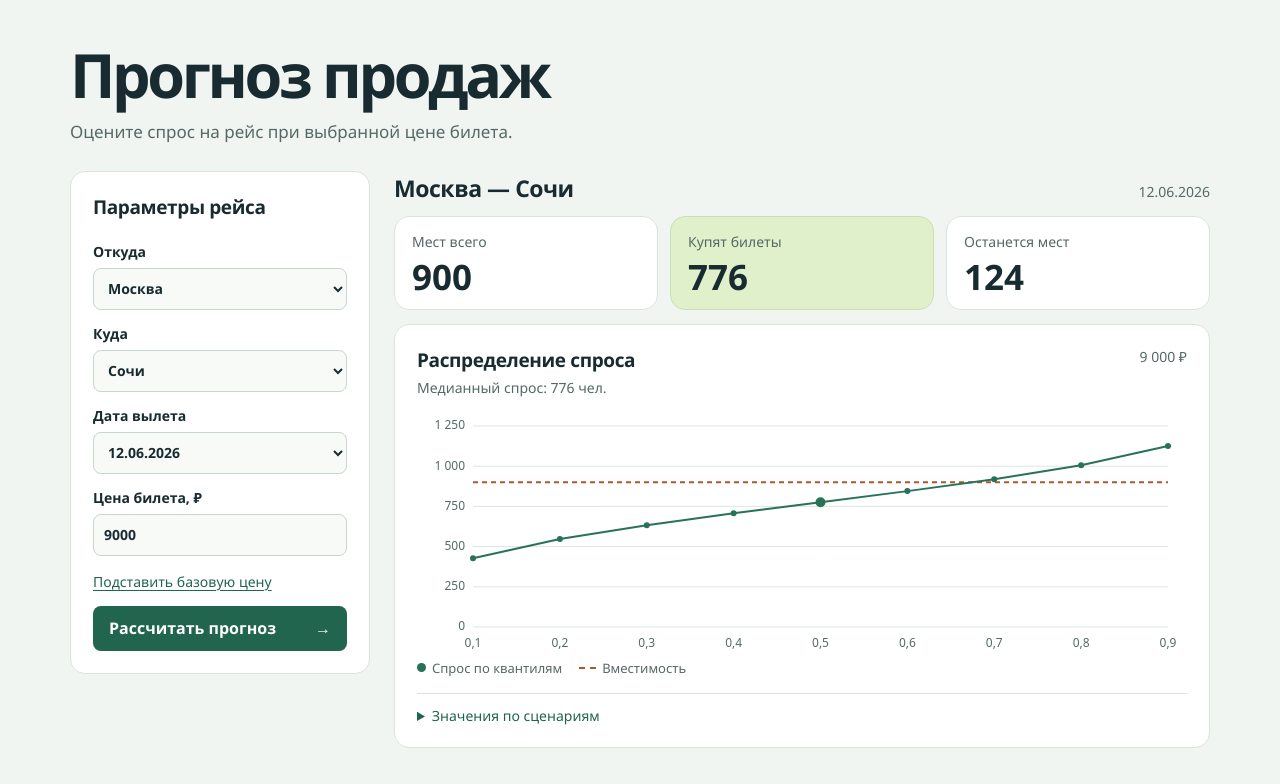
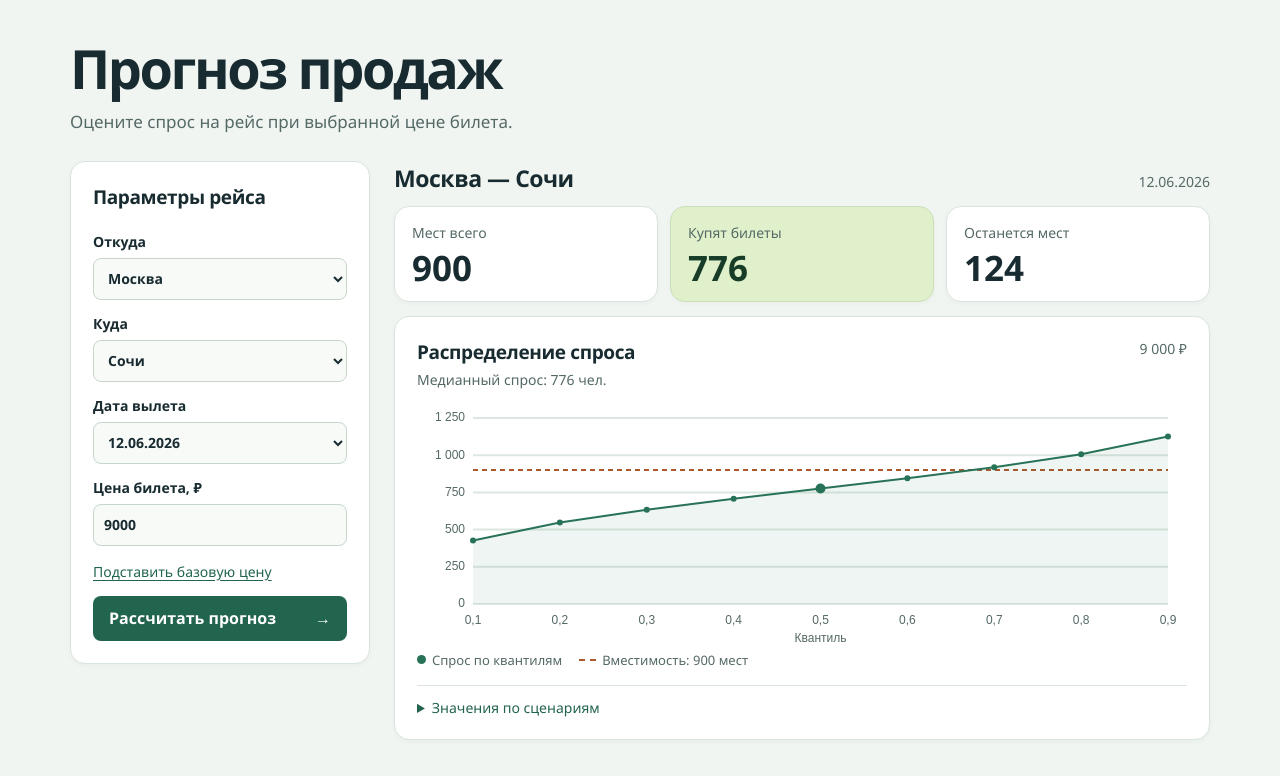
Before and after one commit to ZakovenkoRoman/reshis-airfare, a Flask app: page / in a window 1280 px wide. Shown: the part 68-852 px from the top of the page. Run offline with Flask 3, Linux system fonts and the light colour scheme; data comes from the database, SQL or seed files in the repository.

Commit message:
Обновлён график и добавлен журнал действий

```diff
--- a/app.py
+++ b/app.py
@@ -3,6 +3,7 @@ import re
 import secrets
 import sqlite3
 from contextlib import closing
+from datetime import datetime, timezone
 from pathlib import Path
 from time import time
 
@@ -32,6 +33,12 @@ def create_app():
                 name TEXT PRIMARY KEY,
                 value TEXT NOT NULL
             );
+            CREATE TABLE IF NOT EXISTS activity (
+                id INTEGER PRIMARY KEY,
+                created INTEGER NOT NULL,
+                action TEXT NOT NULL,
+                details TEXT NOT NULL
+            );
         """)
         db.execute(
             "INSERT OR IGNORE INTO settings VALUES ('session_key', ?)",
@@ -49,6 +56,27 @@ def create_app():
     )
     dummy_password_hash = generate_password_hash(secrets.token_hex(16))
 
+    def record(action, details=""):
+        try:
+            with closing(sqlite3.connect(database, timeout=1)) as db, db:
+                db.execute(
+                    "INSERT INTO activity (created, action, details) VALUES (?, ?, ?)",
+                    (int(time()), action, details),
+                )
+                db.execute("DELETE FROM activity WHERE id <= last_insert_rowid() - 10000")
+        except sqlite3.Error:
+            app.logger.exception("Не удалось записать действие")
+
+    @app.cli.command("activity")
+    def show_activity():
+        with closing(sqlite3.connect(database)) as db:
+            rows = db.execute(
+                "SELECT created, action, details FROM activity ORDER BY id DESC LIMIT 100"
+            ).fetchall()
+        for created, action, details in rows:
+            date = datetime.fromtimestamp(created, timezone.utc).isoformat()
+            print(f"{date}\t{action}\t{details}")
+
     @app.after_request
     def security_headers(response):
         response.headers["X-Content-Type-Options"] = "nosniff"
@@ -62,6 +90,7 @@ def create_app():
 
     @app.get("/")
     def index():
+        record("visit")
         return render_template("index.html", routes=ROUTES, dates=DATES)
 
     @app.get("/api/forecast")
@@ -70,10 +99,15 @@ def create_app():
             price = float(request.args.get("price", ""))
         except ValueError:
             return jsonify(error="Введите цену билета."), 400
+        route = request.args.get("route")
+        date = request.args.get("date")
         try:
-            return jsonify(calculate(request.args.get("route"), request.args.get("date"), price))
+            result = calculate(route, date, price)
         except ValueError as error:
             return jsonify(error=str(error)), 400
+        if request.args.get("preview") != "1":
+            record("forecast", f"{route} {date} {price:g}")
+        return jsonify(result)
 
     @app.get("/api/session")
     def current_session():
@@ -88,6 +122,8 @@ def create_app():
         if not token or not secrets.compare_digest(token.encode("ascii"), supplied):
             return jsonify(error="Обновите страницу и попробуйте ещё раз."), 403
         if action == "logout":
+            if session.get("login"):
+                record("logout")
             session.clear()
             return current_session()
         if action not in {"login", "register"}:
@@ -128,6 +164,7 @@ def create_app():
                     return jsonify(error="Неверный логин или пароль."), 401
         session.clear()
         session["login"] = login
+        record(action)
         return current_session()
 
     return app
--- a/public_html/assets/app.js
+++ b/public_html/assets/app.js
@@ -7,9 +7,11 @@ const format = new Intl.NumberFormat("ru-RU");
 let currentForecast;
 
 async function api(path, options) {
-  const response = await fetch(new URL(path, document.baseURI), options);
-  const json = await response.json();
-  if (!response.ok) throw new Error(json.error || "Сервис временно недоступен.");
+  const unavailable = "Сервис временно недоступен. Попробуйте ещё раз.";
+  const response = await fetch(new URL(path, document.baseURI), options)
+    .catch(() => { throw new Error(unavailable); });
+  const json = await response.json().catch(() => { throw new Error(unavailable); });
+  if (!response.ok) throw new Error(json.error || unavailable);
   return json;
 }
 
@@ -23,16 +25,19 @@ function drawChart() {
   const { scenarios, seats } = currentForecast;
   const { width, height } = canvas.getBoundingClientRect();
   const scale = window.devicePixelRatio || 1;
-  canvas.width = Math.round(width * scale);
-  canvas.height = Math.round(height * scale);
+  const pixelWidth = Math.round(width * scale);
+  const pixelHeight = Math.round(height * scale);
+  if (canvas.width !== pixelWidth) canvas.width = pixelWidth;
+  if (canvas.height !== pixelHeight) canvas.height = pixelHeight;
   const ctx = canvas.getContext("2d");
-  ctx.scale(scale, scale);
-  ctx.font = "12px system-ui";
+  ctx.setTransform(scale, 0, 0, scale, 0, 0);
+  ctx.clearRect(0, 0, width, height);
+  ctx.font = "12px sans-serif";
   ctx.textBaseline = "middle";
 
   const left = 56;
   const right = width - 19;
-  const bottom = height - 28;
+  const bottom = height - 43;
   const top = 16;
   const step = Math.max(50, Math.ceil(Math.max(seats, ...scenarios.map(s => s.demand)) / 250) * 50);
   const x = i => left + i * (right - left) / 8;
@@ -60,9 +65,15 @@ function drawChart() {
   ctx.setLineDash([]);
 
   ctx.strokeStyle = "#287357";
-  ctx.beginPath();
-  scenarios.forEach((item, i) => ctx.lineTo(x(i), y(item.demand)));
-  ctx.stroke();
+  const line = new Path2D();
+  scenarios.forEach((item, i) => line.lineTo(x(i), y(item.demand)));
+  const area = new Path2D(line);
+  area.lineTo(right, bottom);
+  area.lineTo(left, bottom);
+  area.closePath();
+  ctx.fillStyle = "#28735712";
+  ctx.fill(area);
+  ctx.stroke(line);
   ctx.textAlign = "center";
   scenarios.forEach((item, i) => {
     ctx.fillStyle = "#287357";
@@ -74,6 +85,7 @@ function drawChart() {
       ctx.fillText(format.format(item.quantile), x(i), bottom + 17);
     }
   });
+  ctx.fillText("Квантиль", (left + right) / 2, bottom + 35);
 }
 
 function renderForecast(data) {
@@ -83,6 +95,7 @@ function renderForecast(data) {
   for (const key of ["seats", "sales", "free"]) byId(key).textContent = format.format(data[key]);
   byId("chart-price").textContent = format.format(data.price) + " ₽";
   byId("demand-summary").textContent = "Медианный спрос: " + format.format(data.demand) + " чел.";
+  byId("capacity-legend").textContent = "Вместимость: " + format.format(data.seats) + " мест";
   byId("scenarios").replaceChildren(...data.scenarios.map(scenario => {
     const row = document.createElement("tr");
     for (const key of ["quantile", "demand", "sales"]) {
@@ -93,18 +106,22 @@ function renderForecast(data) {
   drawChart();
 }
 
-async function loadForecast() {
-  const button = forecastForm.querySelector('[type="submit"]');
+async function loadForecast(preview = false) {
+  const button = byId("forecast-submit");
+  const label = byId("forecast-submit-label");
   button.disabled = true;
+  label.textContent = "Рассчитываем…";
   results.setAttribute("aria-busy", "true");
   showError(forecastError);
   try {
     const query = new URLSearchParams(new FormData(forecastForm));
+    if (preview) query.set("preview", "1");
     renderForecast(await api("api/forecast?" + query));
   } catch (error) {
     showError(forecastError, error);
   } finally {
     button.disabled = false;
+    label.textContent = "Рассчитать прогноз";
     results.setAttribute("aria-busy", "false");
   }
 }
@@ -117,7 +134,7 @@ byId("base-price").addEventListener("click", () => {
   forecastForm.elements.price.value = forecastForm.elements.route.selectedOptions[0].dataset.price;
 });
 new ResizeObserver(drawChart).observe(canvas);
-loadForecast();
+loadForecast(true);
 
 const dialog = byId("auth");
 const authForm = byId("auth-form");
@@ -185,4 +202,4 @@ authForm.addEventListener("submit", async event => {
     authSubmit.disabled = false;
   }
 });
-api("api/session").then(renderSession).catch(() => {});
+api("api/session").then(renderSession).catch(error => showError(byId("account-error"), error));
--- a/public_html/assets/style.css
+++ b/public_html/assets/style.css
@@ -9,12 +9,12 @@ body{margin:0}
 #account-name{overflow:hidden;text-overflow:ellipsis}
 .brand{gap:11px;color:inherit;text-decoration:none;font-size:17px;font-weight:700;white-space:nowrap}
 .mark{background:#d9efab;color:#18352b;border-radius:8px;width:32px;height:32px;display:grid;place-items:center;font-size:24px;line-height:1}
-.intro{padding:44px 0 28px}
+.intro{padding:40px 0 28px}
 h1,h2,p{margin:0}
-h1{font-size:clamp(36px,6vw,61px);line-height:1.03;letter-spacing:-.055em}
+h1{font-size:clamp(36px,5vw,54px);line-height:1.05;letter-spacing:-.045em}
 .intro p{margin-top:13px;color:var(--muted);font-size:17px}
 .layout{display:grid;grid-template-columns:300px minmax(0,1fr);gap:24px;align-items:start;padding-bottom:36px}
-.card{background:var(--paper);border:1px solid var(--line);border-radius:15px}
+.card{background:var(--paper);border:1px solid var(--line);border-radius:15px;box-shadow:0 2px 5px #142f2808}
 .filters,.chart{padding:22px}
 h2{font-size:19px;letter-spacing:-.02em}
 .filters h2{margin-bottom:22px}
@@ -28,21 +28,23 @@ button:disabled{opacity:.65;cursor:wait}
 .primary{display:flex;width:100%;align-items:center;justify-content:space-between;background:#22654e;color:white;min-height:45px;margin-top:14px}
 .primary:hover{background:#184a3a}
 .secondary{background:transparent;border-color:currentColor;color:inherit}
+.secondary:hover{background:#8aa89a24}
 .link{padding:0;border:0;background:none;color:#22654e;text-decoration:underline;text-underline-offset:3px;font-size:14px}
 .error{margin-top:12px;color:#a12323;font-size:14px}
 .result-head{display:flex;justify-content:space-between;align-items:baseline;gap:12px;margin:1px 0 12px}
 .result-head h2{font-size:23px}
 .result-head span,#chart-price{white-space:nowrap;color:var(--muted);font-size:14px}
 .metrics{display:grid;grid-template-columns:repeat(3,minmax(0,1fr));gap:12px;margin-bottom:14px}
-.metric{padding:15px 17px;display:grid;gap:8px;align-content:start}
+.metric{padding:16px 17px;display:grid;gap:8px;align-content:start}
 .metric span{font-size:14px;color:var(--muted)}
 .metric strong{font-size:clamp(23px,4vw,35px);font-variant-numeric:tabular-nums;line-height:1}
-.highlight{background:#e0f0cb;border-color:#cadfb6}
+.highlight{background:#e0f0cb;border-color:#cadfb6;color:#173d29}
 .chart-head{display:flex;justify-content:space-between;gap:12px;align-items:start}
 .chart-head p{margin-top:5px;color:var(--muted);font-size:14px}
 canvas{display:block;width:100%;height:245px;margin:13px 0 4px}
 .legend{display:flex;gap:8px 17px;flex-wrap:wrap;color:var(--muted);font-size:13px}
 .legend span{display:flex;align-items:center;gap:6px}
+.legend b{font-weight:400}
 .dot{width:9px;height:9px;border-radius:50%;background:#287357}
 .dash{width:17px;border-top:2px dashed #ad582c}
 details{border-top:1px solid var(--line);margin-top:16px;padding-top:12px;font-size:14px}
@@ -56,3 +58,4 @@ dialog::backdrop{background:#142f2880}
 dialog .link{margin-top:13px}
 @media(max-width:820px){.layout{grid-template-columns:240px minmax(0,1fr);gap:14px}.filters,.chart{padding:16px}.metric{padding:12px}}
 @media(max-width:670px){.wrap{width:calc(100% - 28px)}.layout{grid-template-columns:1fr}.intro{padding:30px 0 22px}.metric span{font-size:12px}.result-head{align-items:start}.result-head h2{font-size:19px}.metrics{gap:7px}}
+@media(max-width:380px){.metric{padding:10px}.chart-head h2{font-size:17px}#chart-price{font-size:13px}}
--- a/templates/index.html
+++ b/templates/index.html
@@ -43,7 +43,7 @@
         </label>
         <label>Цена билета, ₽<input name="price" type="number" min="1" max="1000000" step="1" value="9000" required></label>
         <button class="link" id="base-price" type="button">Подставить базовую цену</button>
-        <button class="primary" type="submit">Рассчитать прогноз <span aria-hidden="true">→</span></button>
+        <button id="forecast-submit" class="primary" type="submit"><span id="forecast-submit-label">Рассчитать прогноз</span> <span aria-hidden="true">→</span></button>
         <p class="error" id="forecast-error" role="alert" hidden></p>
       </form>
       <section class="results" aria-label="Результат прогноза" aria-live="polite" aria-busy="true">
@@ -64,7 +64,7 @@
           <canvas id="demand-chart" role="img" aria-label="Квантили прогноза спроса"></canvas>
           <div class="legend">
             <span><i class="dot"></i> Спрос по квантилям</span>
-            <span><i class="dash"></i> Вместимость</span>
+            <span><i class="dash"></i> <b id="capacity-legend">Вместимость</b></span>
           </div>
           <details>
             <summary>Значения по сценариям</summary>
@@ -74,10 +74,10 @@
       </section>
     </div>
   </main>
-  <dialog id="auth">
+  <dialog id="auth" aria-labelledby="auth-title">
     <form id="auth-form">
       <div class="dialog-head"><h2 id="auth-title">Вход</h2><button type="button" id="auth-close" class="secondary" aria-label="Закрыть">×</button></div>
-      <label>Логин<input name="login" autocomplete="username" minlength="3" maxlength="32" pattern="[a-zA-Z0-9_.\-]{3,32}" required></label>
+      <label>Логин<input name="login" autocomplete="username" minlength="3" maxlength="32" pattern="[a-zA-Z0-9_.\-]{3,32}" title="От 3 до 32 символов: латиница, цифры, точка, дефис или подчёркивание" required></label>
       <label>Пароль<input name="password" type="password" autocomplete="current-password" minlength="8" maxlength="128" required></label>
       <p id="auth-error" class="error" role="alert" hidden></p>
       <button id="auth-submit" class="primary" type="submit">Войти</button>
```
Also changed, not shown: README.md.
